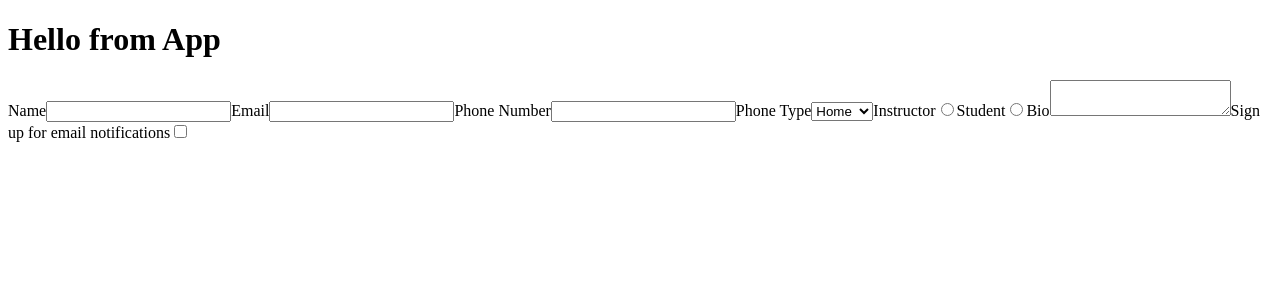
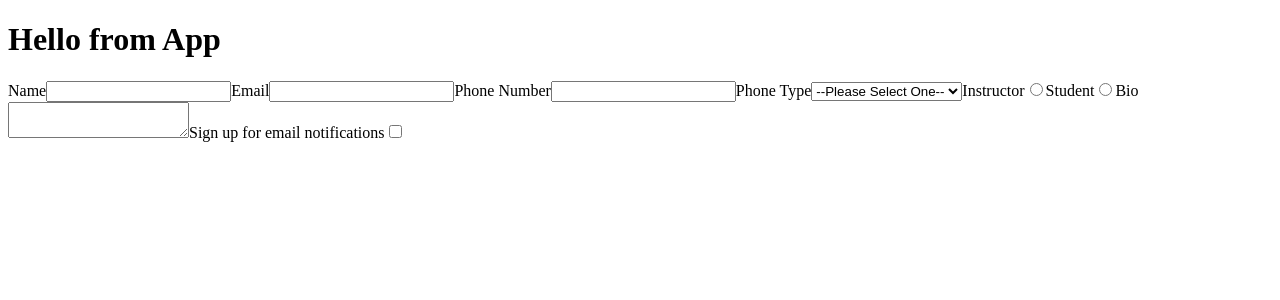
Before and after one commit to zeisen33/w11d1_classwork, a React (Create React App) app in the folder forms/: page / in a window 1280 px wide. Shown: the top 300 px of the page. Built offline with nearby package versions, Linux system fonts and the light colour scheme.

Commit message:
Setup State

```diff
--- a/forms/src/Components/Form.jsx
+++ b/forms/src/Components/Form.jsx
@@ -4,37 +4,55 @@ const Form = () => {
     const [name, setName] = useState('');
     const [email, setEmail] = useState('');
     const [phone, setPhone] = useState('');
-    const [phoneType, setPhoneType] = useState();
+    const [phoneType, setPhoneType] = useState('');
     const [role, setRole] = useState();
     const [bio, setBio] = useState('');
-    const [notifications, setNotifications] = useState();
+    const [notifications, setNotifications] = useState(false);
+    const [user, setUser] = useState({})
 
+    const handleChange = (field) => {
+        // const userInfo = {
+        //     name,
+        //     email,
+        //     phone,
+        //     phoneType,
+        //     role,
+        //     bio,
+        //     notifications
+        // }
+
+        return (e) => {
+            const val = e.target.value
+            e.preventDefault()
+            setUser({
+                ...user,
+                [field]: val
+            })
+        }
+    }
 
     return (
         <div className='formContainer'>
             <form>
                 <label>
                     Name
-                    <input type='text' />
+                    <input type='text' value={name} onChange={handleChange('name')}/>
                 </label>
                 <label>
                     Email
-                    <input type='email'>
-
-                    </input>
+                    <input type='email' value={email}/>
                 </label>
                 <label>
                     Phone Number
-                    <input type='tel'>
-
-                    </input>
+                    <input type='tel' value={phone}/>
                 </label>
                 <label>
                     Phone Type
                     <select>
-                        <option>Home</option>
-                        <option>Work</option>
-                        <option>Mobile</option>
+                        <option disabled selected>--Please Select One--</option>
+                        <option value='home'>Home</option>
+                        <option value='work'>Work</option>
+                        <option value='mobile'>Mobile</option>
                     </select>
                 </label>
                 <label>
@@ -48,12 +66,12 @@ const Form = () => {
                 <label>
                     Bio
                     <textarea>
-
+                        {bio}
                     </textarea>
                 </label>
                 <label>
                     Sign up for email notifications
-                    <input type='checkbox' />
+                    <input type='checkbox' value='true'/>
                 </label>
             </form>
         </div>
```
